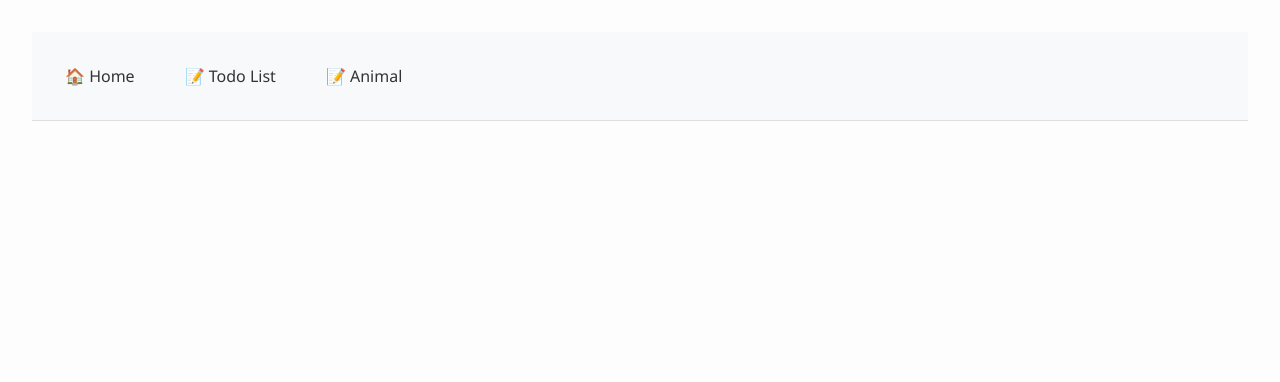
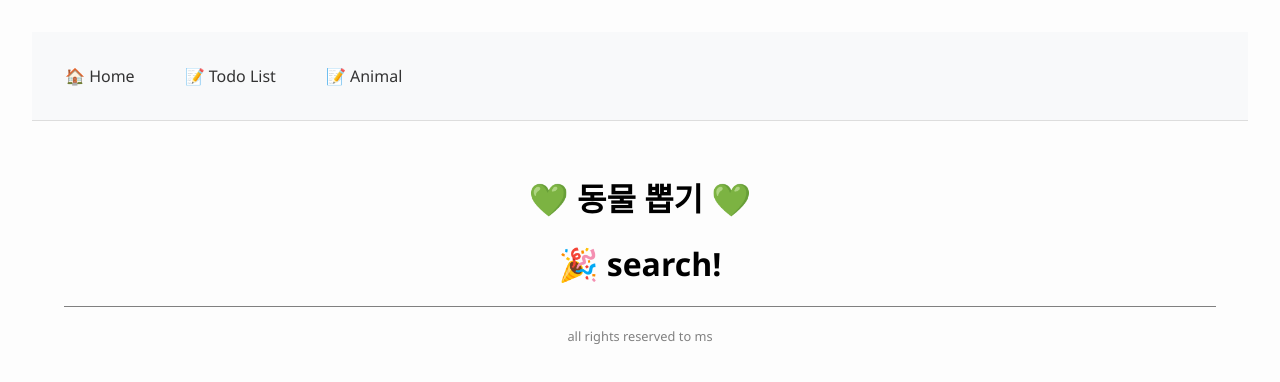
Before and after one commit to mminseop/ms-react-lab, a React (Vite) app: page /animal/search in a window 1280 px wide. Shown: the top 382 px of the page. Built offline with nearby package versions, Linux system fonts and the light colour scheme.

Commit message:
App.jsx Route path /animal/*, 수정

```diff
--- a/src/App.jsx
+++ b/src/App.jsx
@@ -13,7 +13,7 @@ function App() {
                 <Routes>
                     <Route path="/" element={<Home />} />
                     <Route path="/todo" element={<TodoList />} />
-                    <Route path="/animal" element={<Animal />} />
+                    <Route path="/animal/*" element={<Animal />} />
                 </Routes>
             </div>
         </BrowserRouter>
--- a/src/pages/Animal.jsx
+++ b/src/pages/Animal.jsx
@@ -13,9 +13,9 @@ function Animal() {
                 <h1>💚 동물 뽑기 💚</h1>
             </div>
             <Routes>
-                <Route path="./" element={<AnimalMain />} />
-                <Route path="./detail" element={<AnimalDetail />} />
-                <Route path="./search" element={<AnimalSearch />} />
+                <Route path="/" element={<AnimalMain />} />
+                <Route path="detail" element={<AnimalDetail />} />
+                <Route path="search" element={<AnimalSearch />} />
             </Routes>
             <footer>all rights reserved to ms</footer>
         </>
```
